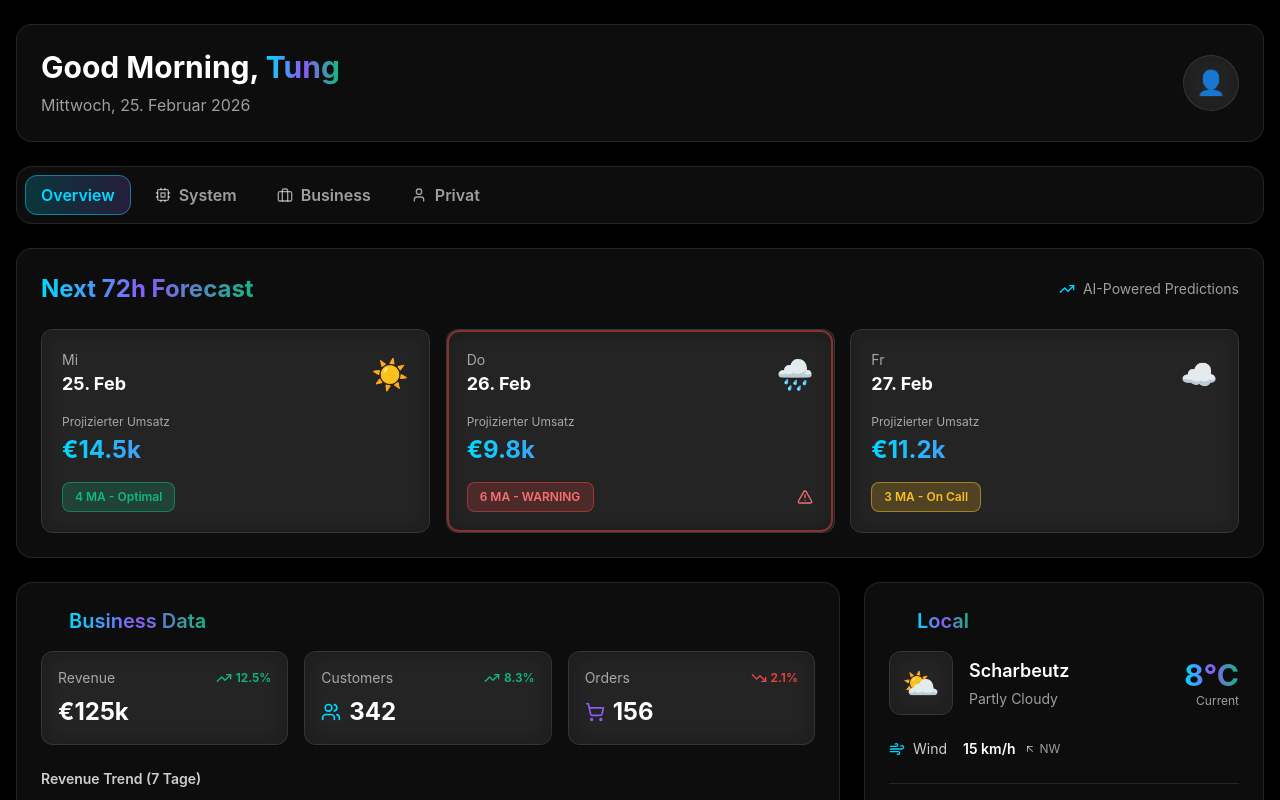
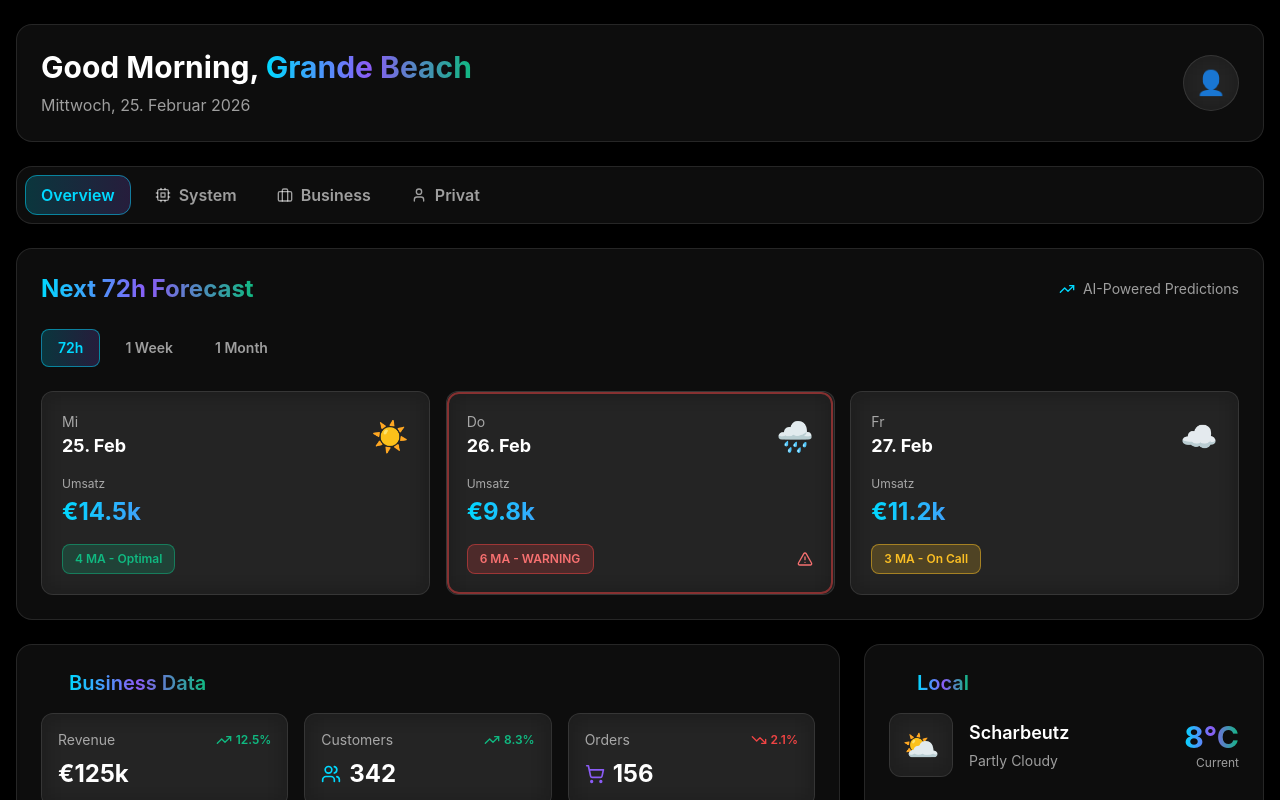
Before and after one commit to dojanjanjan/sueai_mission_control, a Next.js app: page / in a window 1280 px wide. Shown: the top 800 px of the page. Built offline with nearby package versions, Linux system fonts and the light colour scheme.

Commit message:
Rename to Grande Beach and add forecast tabs (72h, 1 Week, 1 Month)

```diff
--- a/app/layout.tsx
+++ b/app/layout.tsx
@@ -2,8 +2,8 @@ import type { Metadata } from 'next'
 import './globals.css'
 
 export const metadata: Metadata = {
-  title: "Tung's Mission Control",
-  description: 'AI Mission Control Dashboard',
+  title: "Grande Beach - AI powered Control Center",
+  description: 'AI powered Control Center Dashboard',
 }
 
 export default function RootLayout({
--- a/components/Header.tsx
+++ b/components/Header.tsx
@@ -17,7 +17,7 @@ export default function Header() {
       <div className="flex items-center justify-between">
         <div>
           <h1 className="text-2xl md:text-3xl font-bold mb-2">
-            {greeting}, <span className="text-gradient">Tung</span>
+            {greeting}, <span className="text-gradient">Grande Beach</span>
           </h1>
           <p className="text-white/60 text-sm md:text-base">{currentDate}</p>
         </div>
--- a/components/PredictionHero.tsx
+++ b/components/PredictionHero.tsx
@@ -1,7 +1,8 @@
 'use client';
 
+import { useState } from 'react';
 import { motion } from 'framer-motion';
-import { forecastData } from '@/lib/forecastData';
+import { forecastData72h, forecastData1Week, forecastData1Month } from '@/lib/forecastData';
 import { TrendingUp, AlertTriangle } from 'lucide-react';
 
 const statusColors = {
@@ -10,7 +11,36 @@ const statusColors = {
   'on-call': 'bg-gold/20 text-gold border-gold/50',
 };
 
+type ForecastTab = '72h' | '1week' | '1month';
+
 export default function PredictionHero() {
+  const [activeTab, setActiveTab] = useState<ForecastTab>('72h');
+
+  const getForecastData = () => {
+    switch (activeTab) {
+      case '72h':
+        return forecastData72h;
+      case '1week':
+        return forecastData1Week;
+      case '1month':
+        return forecastData1Month;
+    }
+  };
+
+  const getTitle = () => {
+    switch (activeTab) {
+      case '72h':
+        return 'Next 72h Forecast';
+      case '1week':
+        return '1 Week Forecast';
+      case '1month':
+        return '1 Month Forecast';
+    }
+  };
+
+  const forecastData = getForecastData();
+  const isCompactView = activeTab !== '72h';
+
   return (
     <motion.div
       initial={{ opacity: 0, y: 20 }}
@@ -20,7 +50,7 @@ export default function PredictionHero() {
     >
       <div className="flex items-center justify-between mb-6">
         <h2 className="text-2xl font-bold">
-          <span className="text-gradient">Next 72h Forecast</span>
+          <span className="text-gradient">{getTitle()}</span>
         </h2>
         <div className="flex items-center gap-2 text-sm text-white/60">
           <TrendingUp className="w-4 h-4 text-electric-blue" />
@@ -28,7 +58,25 @@ export default function PredictionHero() {
         </div>
       </div>
 
-      <div className="grid grid-cols-1 md:grid-cols-3 gap-4">
+      {/* Tabs */}
+      <div className="flex gap-2 mb-6">
+        {(['72h', '1week', '1month'] as ForecastTab[]).map((tab) => (
+          <button
+            key={tab}
+            onClick={() => setActiveTab(tab)}
+            className={`px-4 py-2 rounded-lg text-sm font-semibold transition-all duration-300 ${
+              activeTab === tab
+                ? 'bg-gradient-to-r from-electric-blue/20 to-deep-purple/20 text-electric-blue border border-electric-blue/50'
+                : 'text-white/60 hover:text-white hover:bg-white/5 border border-transparent'
+            }`}
+          >
+            {tab === '72h' ? '72h' : tab === '1week' ? '1 Week' : '1 Month'}
+          </button>
+        ))}
+      </div>
+
+      {/* Forecast Grid */}
+      <div className={`grid gap-4 ${isCompactView ? 'grid-cols-2 md:grid-cols-4 lg:grid-cols-5 xl:grid-cols-7' : 'grid-cols-1 md:grid-cols-3'}`}>
         {forecastData.map((day, index) => {
           const date = new Date(day.date);
           const dayName = date.toLocaleDateString('de-DE', { weekday: 'short' });
@@ -40,10 +88,10 @@ export default function PredictionHero() {
               key={day.date}
               initial={{ opacity: 0, scale: 0.9 }}
               animate={{ opacity: 1, scale: 1 }}
-              transition={{ duration: 0.3, delay: 0.2 + index * 0.1 }}
-              className={`glass rounded-xl p-5 relative overflow-hidden ${
+              transition={{ duration: 0.3, delay: 0.2 + index * 0.05 }}
+              className={`glass rounded-xl relative overflow-hidden ${
                 day.hasWarning ? 'border-2 border-red-500/50' : 'border border-white/10'
-              }`}
+              } ${isCompactView ? 'p-3' : 'p-5'}`}
             >
               {day.hasWarning && (
                 <motion.div
@@ -64,33 +112,36 @@ export default function PredictionHero() {
               )}
 
               {/* Date Header */}
-              <div className="flex items-center justify-between mb-4">
+              <div className={`flex items-center justify-between ${isCompactView ? 'mb-2' : 'mb-4'}`}>
                 <div>
-                  <div className="text-sm text-white/60">{dayName}</div>
-                  <div className="text-lg font-bold">
+                  <div className={`${isCompactView ? 'text-xs' : 'text-sm'} text-white/60`}>{dayName}</div>
+                  <div className={`${isCompactView ? 'text-sm' : 'text-lg'} font-bold`}>
                     {dayNumber}. {month}
                   </div>
                 </div>
-                <div className="text-3xl">{day.weatherIcon}</div>
+                <div className={isCompactView ? 'text-xl' : 'text-3xl'}>{day.weatherIcon}</div>
               </div>
 
               {/* Revenue Badge */}
-              <div className="mb-4">
-                <div className="text-xs text-white/60 mb-1">Projizierter Umsatz</div>
-                <div className="text-2xl font-bold text-gradient">
+              <div className={isCompactView ? 'mb-2' : 'mb-4'}>
+                <div className={`${isCompactView ? 'text-[10px]' : 'text-xs'} text-white/60 mb-1`}>Umsatz</div>
+                <div className={`${isCompactView ? 'text-lg' : 'text-2xl'} font-bold text-gradient`}>
                   €{(day.projectedRevenue / 1000).toFixed(1)}k
                 </div>
               </div>
 
               {/* Staffing Recommendation */}
-              <div className="flex items-center justify-between">
+              <div className={`flex items-center ${isCompactView ? 'flex-col gap-1' : 'justify-between'}`}>
                 <span
-                  className={`px-3 py-1.5 rounded-lg text-xs font-semibold border ${statusColors[day.staffingRecommendation.status]}`}
+                  className={`${isCompactView ? 'px-2 py-1 text-[10px]' : 'px-3 py-1.5 text-xs'} rounded-lg font-semibold border ${statusColors[day.staffingRecommendation.status]} text-center`}
                 >
-                  {day.staffingRecommendation.label}
+                  {isCompactView ? `${day.staffingRecommendation.count} MA` : day.staffingRecommendation.label}
                 </span>
-                {day.hasWarning && (
+                {day.hasWarning && !isCompactView && (
                   <AlertTriangle className="w-4 h-4 text-red-400 animate-pulse" />
+                )}
+                {day.hasWarning && isCompactView && (
+                  <AlertTriangle className="w-3 h-3 text-red-400 animate-pulse" />
                 )}
               </div>
             </motion.div>
--- a/lib/forecastData.ts
+++ b/lib/forecastData.ts
@@ -80,6 +80,63 @@ export const forecastData: ForecastDay[] = [
   },
 ];
 
+// Helper function to generate forecast data
+function generateForecastDays(startDate: string, days: number): ForecastDay[] {
+  const weathers: Array<'sunny' | 'rainy' | 'stormy' | 'cloudy'> = ['sunny', 'rainy', 'cloudy', 'stormy'];
+  const weatherIcons = ['☀️', '🌧️', '☁️', '⛈️'];
+  const daysArray: ForecastDay[] = [];
+
+  for (let i = 0; i < days; i++) {
+    const date = new Date(startDate);
+    date.setDate(date.getDate() + i);
+    const weatherIndex = Math.floor(Math.random() * weathers.length);
+    const weather = weathers[weatherIndex];
+    const weatherIcon = weatherIcons[weatherIndex];
+
+    // Revenue varies by weather
+    let baseRevenue = 12000;
+    if (weather === 'sunny') baseRevenue = 14000 + Math.random() * 2000;
+    else if (weather === 'rainy') baseRevenue = 8000 + Math.random() * 3000;
+    else if (weather === 'stormy') baseRevenue = 6000 + Math.random() * 2000;
+    else baseRevenue = 10000 + Math.random() * 3000;
+
+    // Staffing recommendation based on revenue
+    let staffingCount = 4;
+    let status: 'optimal' | 'warning' | 'on-call' = 'optimal';
+    if (baseRevenue > 13000) {
+      staffingCount = 5;
+      status = 'optimal';
+    } else if (baseRevenue < 9000) {
+      staffingCount = 6;
+      status = 'warning';
+    } else if (baseRevenue < 11000) {
+      staffingCount = 3;
+      status = 'on-call';
+    }
+
+    daysArray.push({
+      date: date.toISOString().split('T')[0],
+      weather,
+      weatherIcon,
+      projectedRevenue: Math.round(baseRevenue),
+      staffingRecommendation: {
+        count: staffingCount,
+        status,
+        label: `${staffingCount} MA - ${status === 'optimal' ? 'Optimal' : status === 'warning' ? 'WARNING' : 'On Call'}`,
+      },
+      hasWarning: status === 'warning' || baseRevenue < 8000,
+    });
+  }
+
+  return daysArray;
+}
+
+export const forecastData72h = forecastData;
+
+export const forecastData1Week = generateForecastDays('2026-02-25', 7);
+
+export const forecastData1Month = generateForecastDays('2026-02-25', 30);
+
 export const weatherImpactData: WeatherImpact[] = [
   {
     weather: 'sunny',
```
